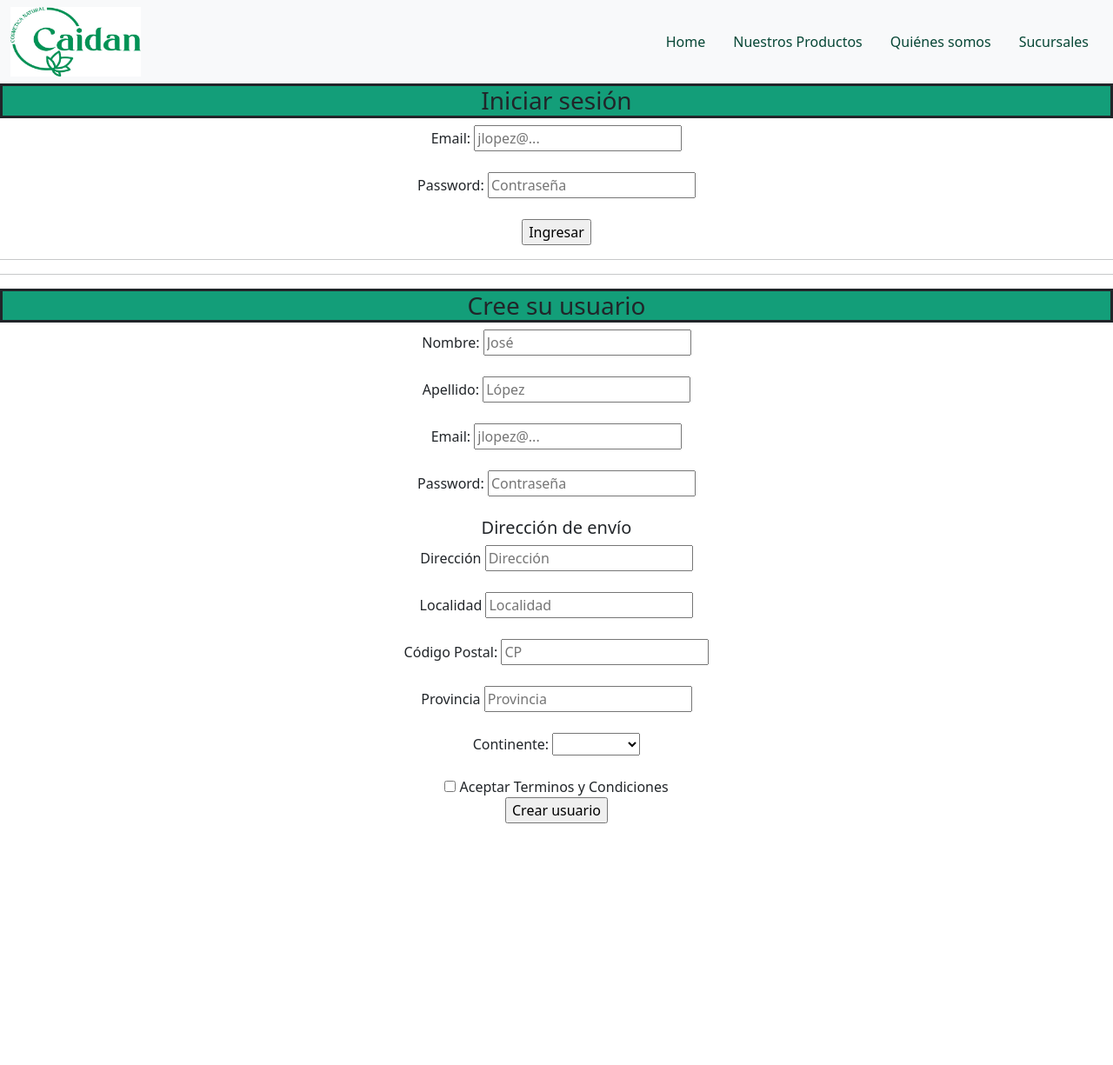
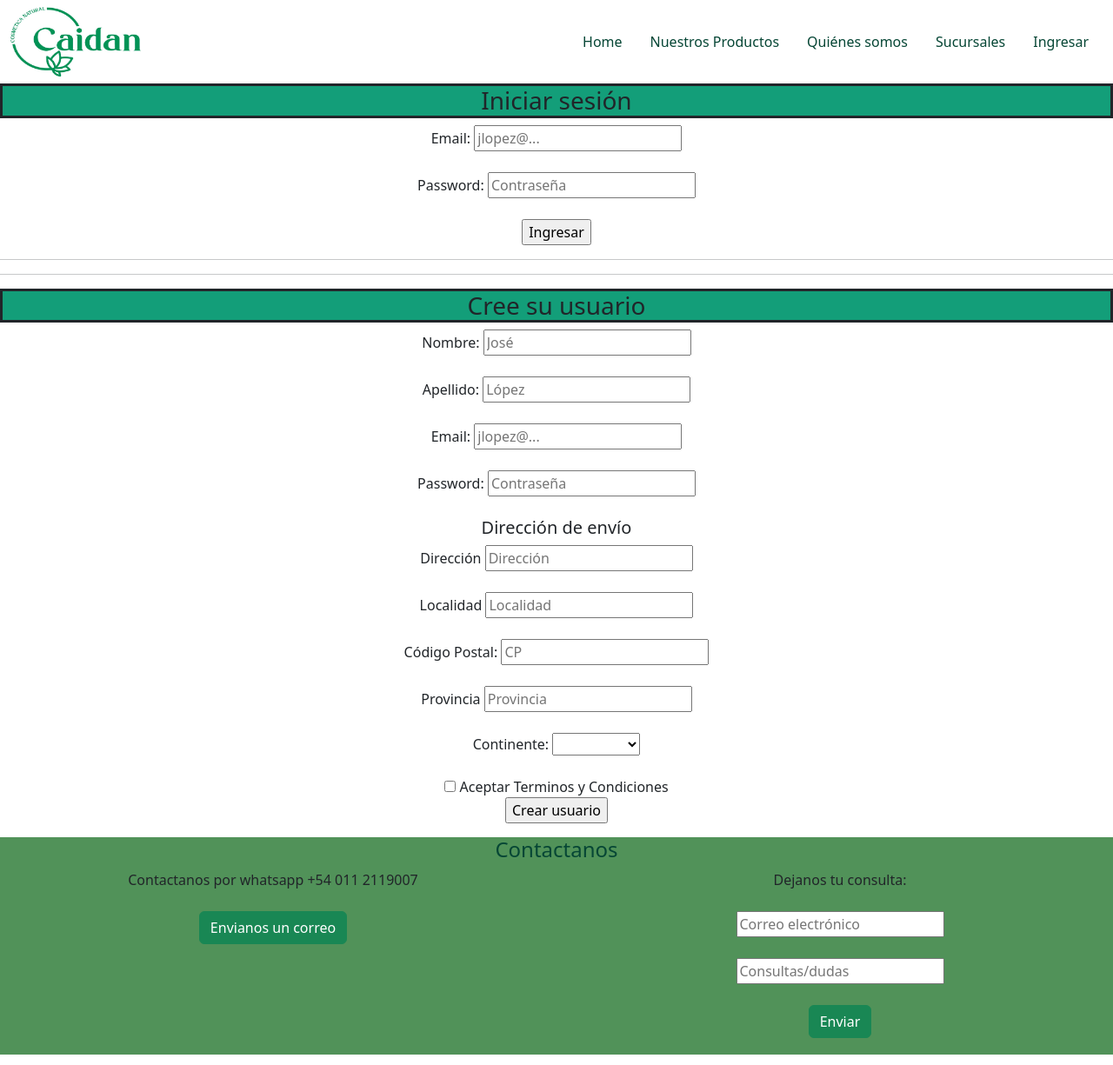
Before and after one commit to EmaManrique/TrabajoIntegrador_Grupo6_ArgentinaPrograma, a plain HTML site: page formulario.html in a window 1280 px wide. Shown: the whole page at 87% size. Before the commit the page ends 963 px from the top, so only its background shows below. Drawn offline with nearby package versions, Linux system fonts and the light colour scheme.

Commit message:
Update formulario.html
nav actualizada y footer

```diff
--- a/formulario.html
+++ b/formulario.html
@@ -29,19 +29,18 @@
 
 
 <header>
-    <nav class="navbar bg-body-tertiary">
-        <div class="container-fluid"  >
-          <!-- <a class="navbar-brand" href="#">Pone aca el logo y el titulo</a> -->
+    <nav class="navbar bg-bo<nav class="navbar bg-body-tertiary">
+  <div class="container-fluid">
 
     <img src="./img/img4.jpg" alt="imagen central" style="height:  80px;;width: 150px;">
+
     <ul class="nav justify-content-end">
 
       <li class="nav-item">
-                <a class="nav-link" href="./index.html" style="color:#064635">
+        <a class="nav-link active" aria-current="page" href="./index.html" style="color:#064635">
           Home
         </a>
       </li>
-
 
       <li class="nav-item">
         <a class="nav-link active" aria-current="page" href="./producto.html" style="color:#064635">
@@ -61,9 +60,13 @@
         </a>
       </li>
 
+      <li class="nav-item">
+        <a class="nav-link" href="./formulario.html" style="color:#064635">
+          Ingresar
+        </a>
+      </li>
 
     </ul>
-
 
   </div>
 </nav>
@@ -171,3 +174,49 @@
 
     </form>
 </Body>
+
+  <!-- Tercera fila (Contacto) -->
+  <div class="row" style="background-color: #519259; height: 250px;padding-left: 0%;">
+    <h4 class="text-center" style="color:#064635;">Contactanos</h4>
+
+    <!-- Primera columna -->
+    <div class="col text-center" style="height: 90%;">
+      Contactanos por whatsapp +54 011 2119007
+      <br><br>
+      <a href="mailto: cosmeticanaturalcaidan@gmail.com">
+        <button  type="button" class="btn btn-success">
+          Envianos un correo
+        </button>
+
+      </a>
+    </div>
+
+
+
+
+
+    <!-- Tercera columna -->
+    <div class="col text-center" style="height: 90%;">
+      <section id="contacto">
+        <!-- <a href="mailto: cosmeticanaturalcaidan@gmail.com">
+        <button  type="button" class="btn btn-success">
+          Envianos un correo
+        </button>
+
+      </a> -->
+        Dejanos tu consulta:
+        <br><br>
+        <form id="consultas">
+          <input type="email" name="email" id="email" pattern="[a-z0-9._%+-]+@[a-z0-9.-]+\.[a-z]{2,4}$" required
+            placeholder="Correo electrónico">
+          <br><br>
+          <input type="text" minlength="6" maxlength="250" name="consultas" required placeholder="Consultas/dudas">
+          <br><br>
+          <input type="submit" class="btn btn-success" value="Enviar">
+        </form>
+
+
+      </section>
+    </div>
+
+  </div>
```
Lines whose indentation alone changed are shown as unchanged.
